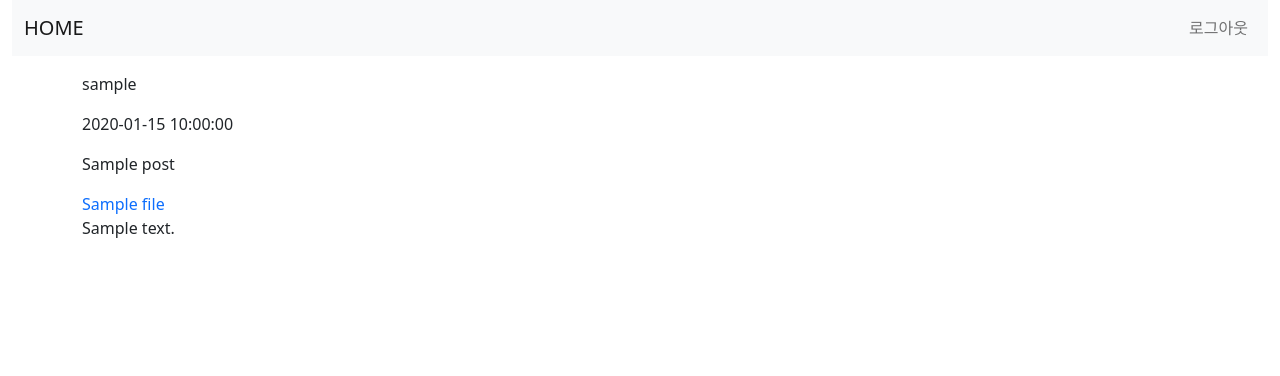
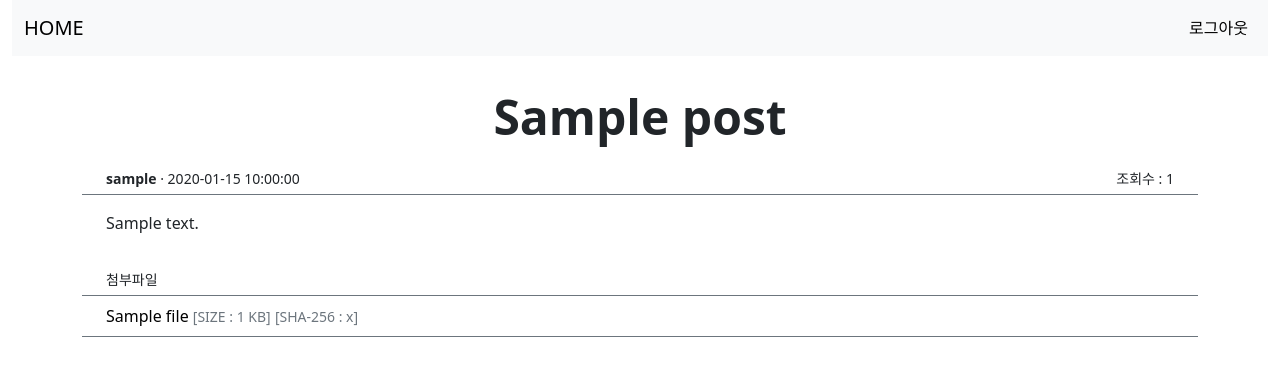
Before and after one commit to 2jinu/flask-example, a Python web app: template flask/source/my_app/templates/board/view.html in a window 1280 px wide. Shown: the top 376 px of the page. Run offline with Jinja, Linux system fonts and the light colour scheme; the template is opened without the code that fills it: most values are stand-ins (such as "Sample title", 1, 10 or a date in 2020); some libraries are stand-ins or nearby versions.

Commit message:
2023-12-01

```diff
--- a/flask/source/my_app/static/css/style.css
+++ b/flask/source/my_app/static/css/style.css
@@ -1,5 +1,10 @@
 a, a:link, a:hover {
     text-decoration: none;
+    color: black;
+}
+
+th {
+    word-break: keep-all;
 }
 
 .cursor {
--- a/flask/source/my_app/templates/board/board.html
+++ b/flask/source/my_app/templates/board/board.html
@@ -26,7 +26,7 @@
                         {{ post.id }}
                     </td>
                     <td class="text-start align-middle text-truncate" style="max-width: 150px;">
-                        <a href="{{ url_for('board.view', post_id=post.id) }}">{{ post.title }}</a>
+                        <a href="{{ url_for('board.view', post_id=post.id) }}" class="{% if (post.id in views) or (post.user.id == current_user.id ) %}text-muted{% endif %}">{{ post.title }}</a>
                     </td>
                     <td class="text-center align-middle">
                         {{ post.user.username }}
@@ -34,7 +34,7 @@
                     <td class="text-center align-middle">
                         {{ post.view_count }}
                     </td>
-                    <td class="text-center align-middle">
+                    <td class="text-center align-middle text-nowrap">
                         {{ post.created }}
                     </td>
                 </tr>
--- a/flask/source/my_app/templates/board/view.html
+++ b/flask/source/my_app/templates/board/view.html
@@ -9,19 +9,40 @@
 
     <div class="container py-3">
         {% if post %}
-        <p>{{ post.user.username }}</p>
+        <div class="text-center py-3">
+            <span class="fw-bold display-5 text-break">{{ post.title }}</span>
+        </div>
 
-        <p>{{ post.created }}</p>
+        <div class="d-flex justify-content-between py-1 px-4 border-bottom border-secondary rounded-top">
+            <div>
+                <small class="fw-bold">{{ post.user.username }}</small><small> &#183; {{ post.created }}</small>
+            </div>
+            <div>
+                <small>조회수 : {{ post.view_count }}</small>
+            </div>
+        </div>
 
-        <p>{{ post.title }}</p>
+        <div class="px-4 py-3 mb-3 text-break">
+            <div class="ck-content">
+                {{ post.content | safe }}
+            </div>
+        </div>
 
+        {% if post.files %}
+        <div class="px-4 mb-1">
+            <small>첨부파일</small>
+        </div>
+        <div class="py-1 px-4 border-top border-bottom border-secondary">
         {% for file in post.files %}
-            <a href="{{ url_for('board.download', post_id=post.id, file_id=file.id) }}">{{ file.original_name }}</a>
+            <div class="py-1 text-truncate">
+                <a href="{{ url_for('board.download', post_id=post.id, file_id=file.id) }}">{{ file.original_name }}</a>
+                <small class="text-muted">[SIZE : {{ file.size }} KB]</small>
+                <small class="text-muted">[SHA-256 : {{ file.hash }}]</small>
+            </div>
         {% endfor %}
+        </div>
+        {% endif %}
 
-        <div class="ck-content">
-            {{ post.content | safe }}
-        </div>
         {% endif %}
     </div>
 </div>
--- a/flask/source/my_app/templates/nav.html
+++ b/flask/source/my_app/templates/nav.html
@@ -9,13 +9,6 @@
 
         <div class="collapse navbar-collapse justify-content-end" id="navbarNav">
             <ul class="navbar-nav mb-2 mb-lg-0">
-                {% for role in current_user.roles %}
-                {% if role.name == "ADMIN" %}
-                <li class="nav-item">
-                    <a class="nav-link" href="#">사용자 관리</a>
-                </li>
-                {% endif %}
-                {% endfor %}
                 <li class="nav-item">
                     <a class="nav-link" href="{{ url_for('index.logout') }}">로그아웃</a>
                 </li>
--- a/flask/source/my_app/templates/user/login.html
+++ b/flask/source/my_app/templates/user/login.html
@@ -35,7 +35,7 @@
 
                                 <div class="d-flex justify-content-between align-items-center">
                                     {{ form.submit(class="btn btn-lg btn-primary text-uppercase font-weight-bold") }}
-                                    <a href="{{ url_for('index.regist') }}">회원가입</a>
+                                    <a href="{{ url_for('index.regist') }}" class="text-primary">회원가입</a>
                                 </div>
                             </form>
                         </div>
--- a/flask/source/my_app/templates/user/regist.html
+++ b/flask/source/my_app/templates/user/regist.html
@@ -37,7 +37,7 @@
 
                                 <div class="d-flex justify-content-between align-items-center">
                                     {{ form.submit(class="btn btn-lg btn-primary text-uppercase font-weight-bold") }}
-                                    <a href="{{ url_for('index.login') }}">로그인</a>
+                                    <a href="{{ url_for('index.login') }}" class="text-primary">로그인</a>
                                 </div>
                             </form>
                         </div>
```
Also changed, not shown: flask/source/my_app/forms/post.py (+3 -5 lines), flask/source/my_app/models/post.py (+18 -5 lines), flask/source/my_app/views/board.py (+10 -2 lines), 3 other files.
